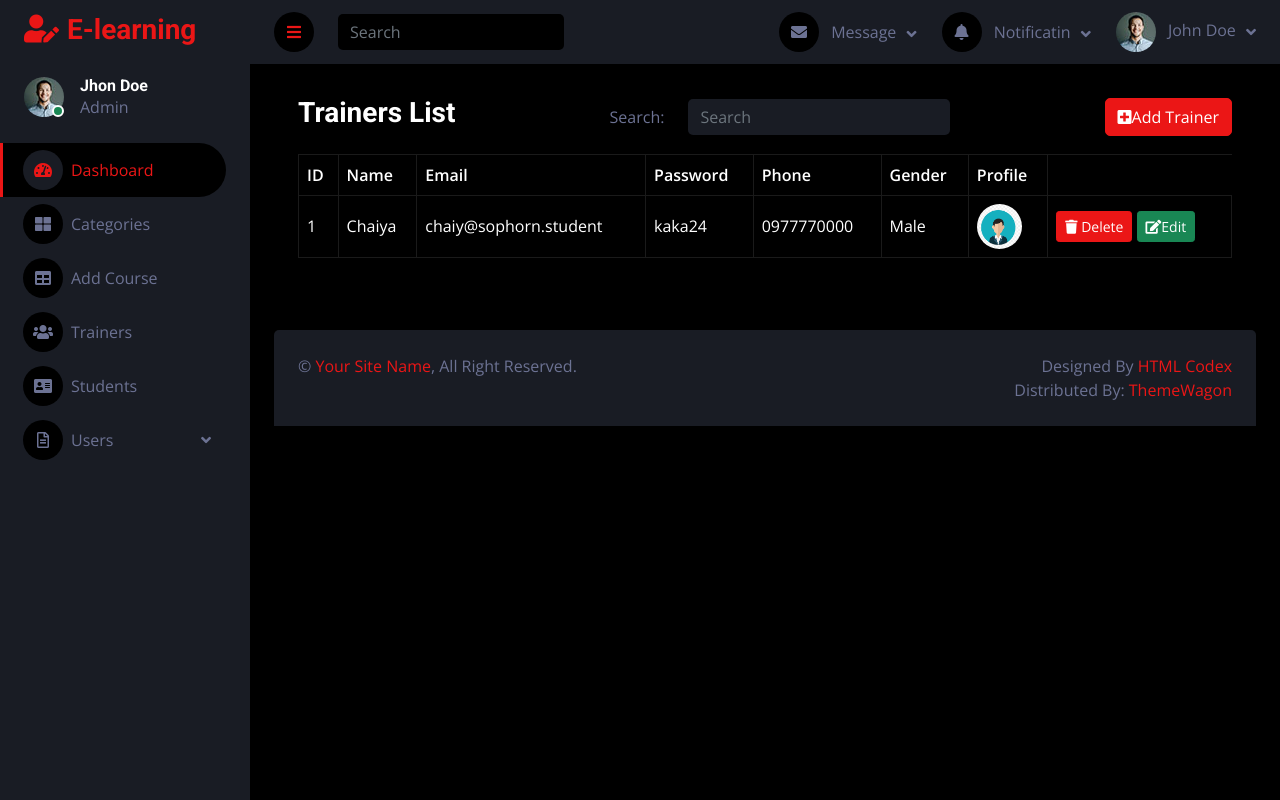
After one commit to Chhaiya-Sophorn/g5-e-learning, a PHP site: page /list_trainer in a window 1280 px wide. The commit adds this page. Run offline with PHP 8.4, Linux system fonts and the light colour scheme; data that the repository does not hold is empty; some libraries are stand-ins or nearby versions.

Commit message:
[feat]list trainer interface #GEL-164

```diff
--- a/admin_router.php
+++ b/admin_router.php
@@ -17,6 +17,9 @@ $routes = [
     '/categories' => 'controllers/admin/category/category.controller.php',
     '/editCategory' => 'controllers/admin/category/category_edit.controller.php',
     '/deleteCategory' => 'controllers/admin/category/category_delete.controller.php',
+
+
+    '/list_trainer' => 'controllers/admin/trainer/trainer.php',
 ];
 
 if (array_key_exists($uri, $routes)) {
--- /dev/null
+++ b/controllers/admin/trainer/trainer.php
@@ -0,0 +1,2 @@
+<?php
+require 'views/admin/trainer/trainer.php';
--- a/controllers/trainers/trainer.controller.php
+++ /dev/null
@@ -1,4 +0,0 @@
-
-<?php
-require "models/admin.model.php";
-require "views/trainers/trainer.view.php";
--- a/index.php
+++ b/index.php
@@ -1,7 +1,7 @@
 <?php
 require 'utils/url.php';
 require 'database/database.php';
-if (urlIs("/admin") || urlIs('/courses_as_admin') || urlIs('/courseEdit') || urlIs('/createCourse') || urlIs('/categories') || urlIs('/viewCourse') || urlIs('/updateCourse')|| urlIs("/admin") || urlIs('/addCourse') || urlIs('/categories')) {
+if (urlIs("/admin") || urlIs('/courses_as_admin') || urlIs('/courseEdit') || urlIs('/createCourse') || urlIs('/categories') || urlIs('/viewCourse') || urlIs('/updateCourse')|| urlIs("/admin") || urlIs('/addCourse') || urlIs('/categories') || urlIs('/list_trainer') ) {
     require "admin_router.php";
 } else if (urlIs('/signin') || urlIs('/signup') || urlIs('/student') || urlIs('/student_profile') || urlIs('/edit') || urlIs('/create_student') || urlIs('/access') || urlIs('/get_edit') || urlIs('/course')) {
     require "authentication_router.php";
--- a/layouts/admin/navbar.php
+++ b/layouts/admin/navbar.php
@@ -21,10 +21,10 @@
                     <a href="/" class="nav-item nav-link"><i class="fa fa-users me-2"></i>Trainers</a>
                     <a href="/" class="nav-item nav-link"><i class="fa fa-address-card me-2"></i>Students</a>
                     <div class="nav-item dropdown">
-                        <a href="#" class="nav-link dropdown-toggle" data-bs-toggle="dropdown"><i class="far fa-file-alt me-2"></i>Pages</a>
+                        <a href="#" class="nav-link dropdown-toggle" data-bs-toggle="dropdown"><i class="far fa-file-alt me-2"></i>Users</a>
                         <div class="dropdown-menu bg-transparent border-0">
-                            <a href="signin.html" class="dropdown-item">Sign In</a>
-                            <a href="signup.html" class="dropdown-item">Sign Up</a>
+                            <a href="/list_trainer" class="dropdown-item">Trainers</a>
+                            <a href="#" class="dropdown-item">Students</a>
                         </div>
                     </div>
                 </div>
--- a/router.php
+++ b/router.php
@@ -3,7 +3,7 @@ $uri = parse_url($_SERVER['REQUEST_URI'])['path'];
 $page = "";
 $routes = [
     '/' => 'controllers/home/home.controller.php',
-    '/trainers' => 'controllers/trainers/trainer.controller.php',
+    // '/trainers' => 'controllers/trainers/trainer.controller.php',
 
 
 ];
--- /dev/null
+++ b/views/admin/trainer/trainer.php
@@ -0,0 +1,82 @@
+
+<!-- CSS style -->
+<style>
+    /* Center modal vertically */
+    .modal-dialog {
+        display: flex;
+        align-items: center;
+        min-height: calc(80% - 0.5rem);
+    }
+
+    /* Add color on text */
+    .modal-title {
+        color: black;
+    }
+
+    /* Style on search and input search */
+    #search {
+        border-radius: 5px;
+        background-color: #343a40;
+        color: white;
+        border: 1px solid #6c757d;
+        padding: 0.375rem 0.75rem;
+    }
+
+    .avatar {
+        vertical-align: middle;
+        width: 45px;
+        height: 45px;
+        border-radius: 50%;
+    }
+</style>
+
+<div class="table-responsive p-5 pt-3">
+    <div class="mt-3 mb-3 d-flex justify-content-between align-items-center">
+        <h3>Trainers List</h3>
+
+        <!-- input search -->
+        <div class="d-flex align-items-center"> <!-- Wrap label and input in a flex container -->
+            <label for="search" class="me-4">Search:</label> <!-- Add margin to the label -->
+            <input class="form-control pe-5 bg-secondary bg-opacity-10 border-0" type="search" placeholder="Search" aria-label="Search">
+        </div>
+
+        <!-- Button trigger modal -->
+        <button type="button" class="btn btn-primary" data-bs-toggle="modal" data-bs-target="#add-modal"><i class="fa fa-plus-square"></i>Add Trainer</button>
+
+    </div>
+    <table class="table text-start align-middle table-bordered table-dark table-hover mb-0 mt-3">
+        <thead>
+            <tr class="text-white">
+                <th scope="col">ID</th>
+                <th scope="col">Name</th>
+                <th scope="col">Email</th>
+                <th scope="col">Password</th>
+                <th scope="col">Phone</th>
+                <th scope="col">Gender</th>
+                <th scope="col">Profile</th>
+            </tr>
+        </thead>
+
+        <!-- ==================Edit Category ============== -->
+        <tbody>
+                <tr>
+                    <td>1</td>
+                    <td>Chaiya</td>
+                    <td>chaiy@sophorn.student</td>
+                    <td>kaka24</td>
+                    <td>0977770000</td>
+                    <td>Male</td>
+                    <td>
+                    <img src="trainerprofile/trainer1.png" alt="Avatar" class="avatar">
+                    </td>
+                    <td>
+                        <a onclick="return confirm('Do you want to delete this category?')" class="btn btn-sm btn-primary" href="controllers/admin/category/category_delete.controller.php?id=<?= $category['category_id'] ?>"><i class="fas fa-trash"></i> Delete</a>
+                        <button type='button' class="btn btn-sm btn-success" data-bs-toggle="modal" data-bs-target="#edit-modal<?= $category['category_id'] ?>"><i class="fas fa-edit"></i>Edit</button>
+                    </td>
+                </tr>
+        </tbody>
+
+
+        </tbody>
+    </table>
+</div>
```
Also changed, not shown: trainerprofile/trainer1.png (added).
